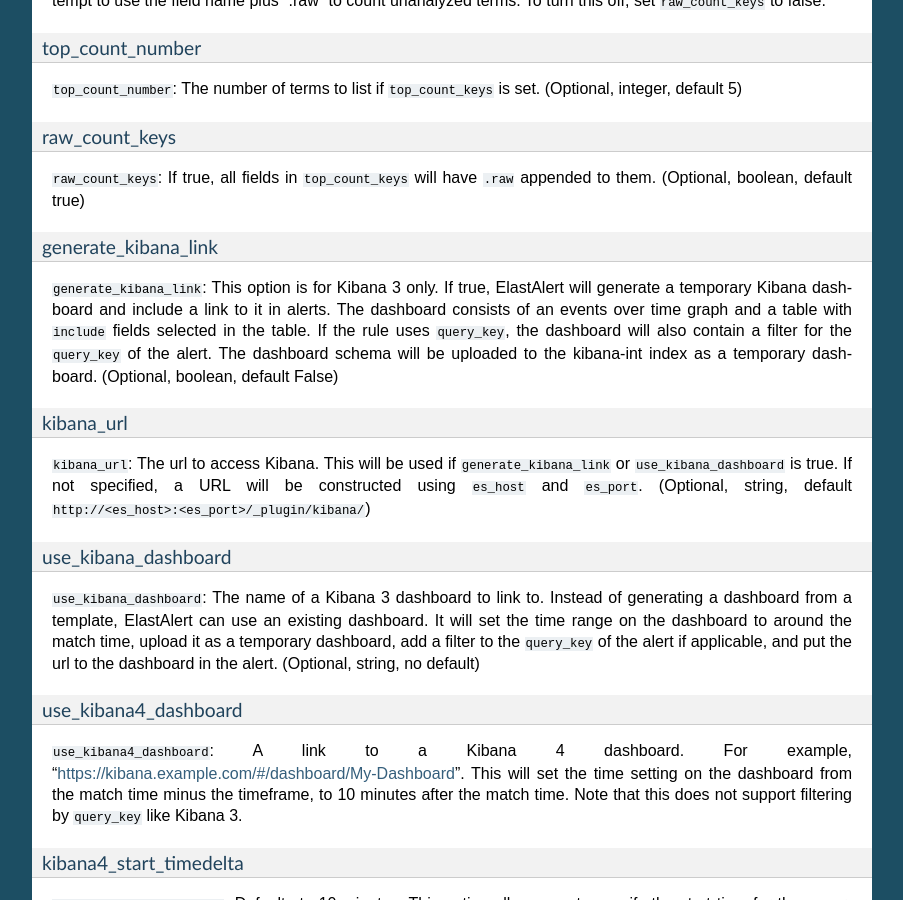
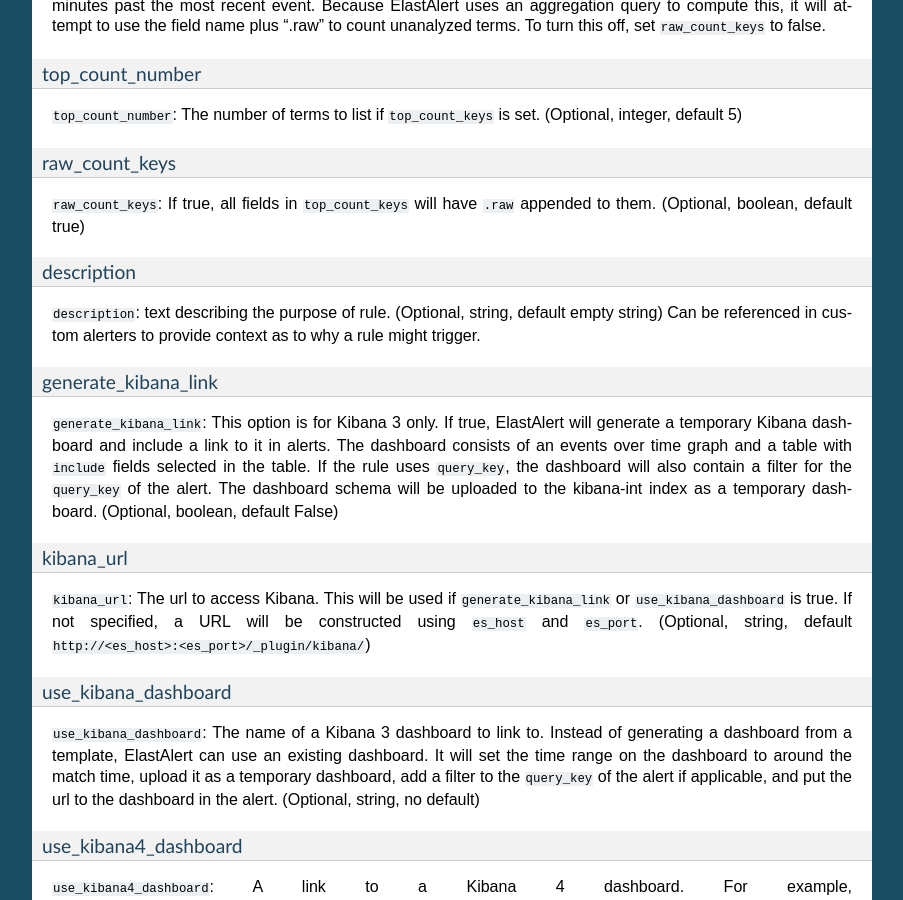
Before and after one commit to Yelp/elastalert, a Sphinx documentation site: the page built from docs/source/ruletypes.rst, in a window 1280 px wide and 900 px high, scrolled down 5546 px. Shown: the whole window, without its empty margins (198-1101 px from the left). Built offline with Sphinx 7.4.7, drawn with Linux system fonts in a browser that asks for light colours; some of the changed text lies outside the part shown.

Commit message:
Add description field to rules.
Defaults to an empty string.
It is not currently used by the builtin alerters, but custom alerters
could make use of it to include a description or some context as to why
a rule might trigger.

```diff
--- a/docs/source/ruletypes.rst
+++ b/docs/source/ruletypes.rst
@@ -37,6 +37,8 @@
 | ``es_password`` (string, no default)                         |           |
 +--------------------------------------------------------------+           |
 | ``aggregation`` (time, no default)                           |           |
++--------------------------------------------------------------+           |
+| ``description`` (string, default empty string)               |           |
 +--------------------------------------------------------------+           |
 | ``generate_kibana_link`` (boolean, default False)            |           |
 +--------------------------------------------------------------+           |
@@ -306,6 +308,12 @@
 ^^^^^^^^^^^^^^
 
 ``raw_count_keys``: If true, all fields in ``top_count_keys`` will have ``.raw`` appended to them. (Optional, boolean, default true)
+
+description
+^^^^^^^^^^^
+
+``description``: text describing the purpose of rule. (Optional, string, default empty string)
+Can be referenced in custom alerters to provide context as to why a rule might trigger.
 
 generate_kibana_link
 ^^^^^^^^^^^^^^^^^^^^
```
Also changed, not shown: 1 other file.
